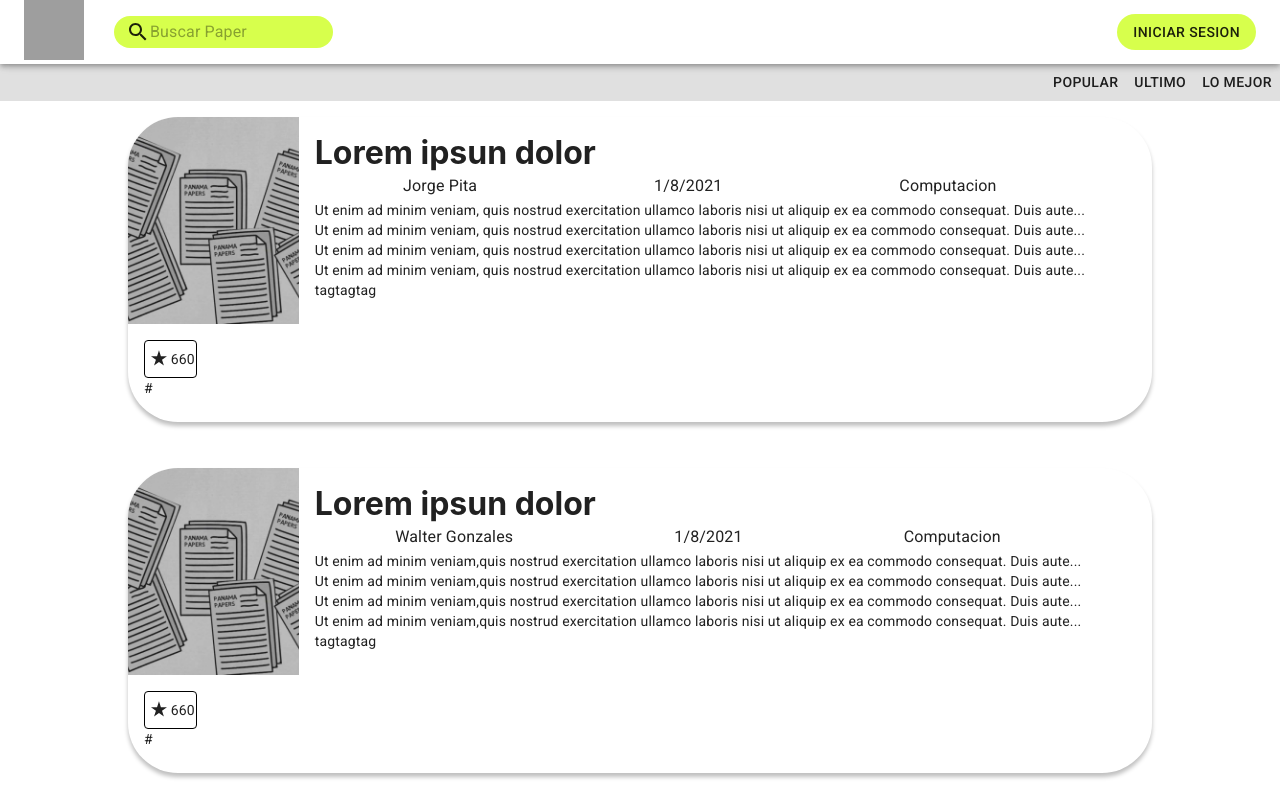
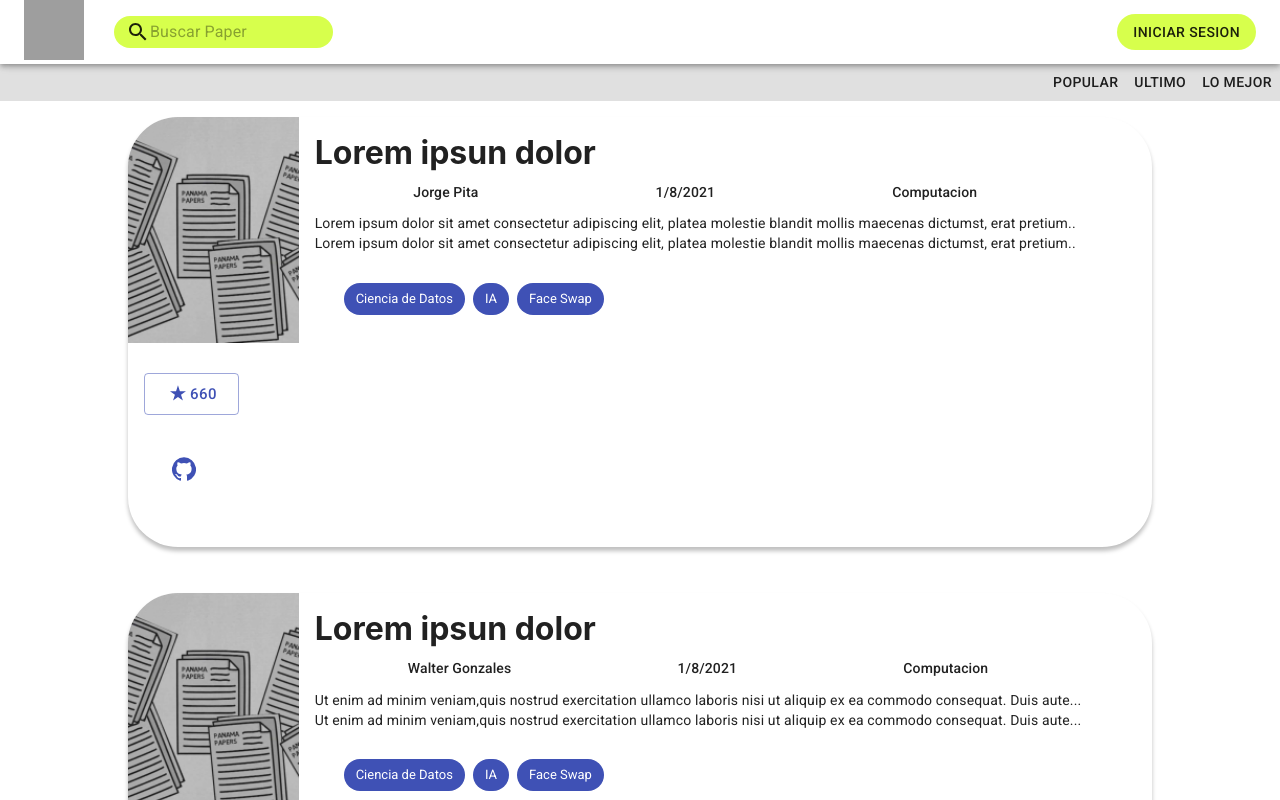
Before and after one commit to davidperjac/preTAWS, a React (Create React App) app: page / in a window 1280 px wide. Shown: the top 800 px of the page. Built offline with nearby package versions, Linux system fonts and the light colour scheme; grey boxes are pictures that could not be loaded.

Commit message:
se anadio botones de iconos de github, estrellas, tags y se arreglo la cardpaper

```diff
--- a/src/components/Landing/CardPaper.js
+++ b/src/components/Landing/CardPaper.js
@@ -2,8 +2,9 @@ import React from 'react';
 import { makeStyles } from '@material-ui/core/styles';
 import Card from '@material-ui/core/Card';
 import imagePaper from './paper.jpg';
-import { Grid, Icon } from '@material-ui/core';
+import GitHubIcon from '@material-ui/icons/GitHub';
 import StarRateIcon from '@material-ui/icons/StarRate';
+import { IconButton, Button, Chip, Grid } from '@material-ui/core';
 import './CardPaper.css';
 
 import { CardContent, CardMedia, Typography } from '@material-ui/core';
@@ -11,49 +12,40 @@ import { CardContent, CardMedia, Typography } from '@material-ui/core';
 const useStyle = makeStyles((theme) => ({
 	root: {
 		maxWidth: '80vw',
-		boxShadow:' 0px 4px 4px rgba(0, 0, 0, 0.25)',
+		boxShadow: ' 0px 4px 4px rgba(0, 0, 0, 0.25)',
 		borderRadius: '50px',
 		marginBottom: '30px',
-		padding: '0'
+		alignItems: 'center',
 	},
-	details: {
-		display: 'flex',
-		flexDirection: 'column',
-	},
-
 	cover: {
 		width: '100%',
 		height: '100%',
-		backgroundSize: 'cover'
 	},
-	container:{
-		boxShadow:' 0px 4px 4px rgba(0, 0, 0, 0.25)'
+	extras: {
+		display: 'flex',
+		justifyContent: 'space-around',
+		padding: '10px',
 	},
-	descripcion:{
+	descripcion: {
+		justifyContent: 'space-around',
+		whiteSpace: 'unset',
+		wordBreak: 'break-all',
+	},
+	gitHub: {
+		padding: '30px 16px',
+	},
+	chip: {
+		margin: theme.spacing(0.5),
+	},
+	chips: {
 		display: 'flex',
-		alignItems: 'center',
-		justifyContent : 'space-around'
+		justifyContent: 'left',
+		flexWrap: 'wrap',
+		listStyle: 'none',
+		paddingTop: '25px',
+		paddingLeft: '25px',
+		margin: 0,
 	},
-	content:{
-		display: 'flex',
-		flexDirection: 'column',
-		justifyContent: 'space-around'
-	},
-	texto:{
-		whiteSpace: 'pre-wrap',
-		whiteSpace: '-moz-pre-wrap',
-		whiteSpace: '-o-pre-wrap'
-	},
-	start:{
-		display: 'flex',
-		flexDirection: 'row',
-		justifyContent: 'Center',
-		alignItems: 'center',
-		padding: '6px 16px',
-		border: '1px solid #000000',
-		boxSizing: 'border-box',
-		borderRadius: '4px'
-	}
 }));
 
 const CardPaper = ({
@@ -70,8 +62,8 @@ const CardPaper = ({
 
 	return (
 		<div>
-			<Card className={classes.root} >
-				<Grid container spacing={0} >
+			<Card className={classes.root}>
+				<Grid container spacing={0}>
 					<Grid item xs={2}>
 						<CardMedia
 							className={classes.cover}
@@ -87,46 +79,49 @@ const CardPaper = ({
 								<Typography variant="" component="h1">
 									{titulo}
 								</Typography>
-								<div className={classes.descripcion}>
-									<Typography variant="subtitle1">
-										{autor}
-									</Typography>
-									<Typography variant="subtitle1">
-										{fecha}
-									</Typography>
-									<Typography variant="subtitle1">
-										{AreaEstudio}
+								<div className={classes.extras}>
+									<Typography variant="subtitle2">{autor}</Typography>
+									<Typography variant="subtitle2">{fecha}</Typography>
+									<Typography variant="subtitle2">{AreaEstudio}</Typography>
+								</div>
+								<div>
+									<Typography
+										variant="body2"
+										component="p"
+										className={classes.descripcion}
+									>
+										{descripcion}
+										<br />
+										{descripcion}
+										<br />
 									</Typography>
 								</div>
-								<Typography variant="body2" component="p" >
-									{descripcion}
-									<br/>
-									{descripcion}
-									<br/>
-									{descripcion}
-									<br/>
-									{descripcion}
-								</Typography>
-								<Typography variant="body2" component="p">
-									{tags}
-								</Typography>
+								<div className={classes.chips}>
+									{tags.map((tag) => {
+										return (
+											<Chip
+												label={tag}
+												color="primary"
+												clickable
+												className={classes.chip}
+											/>
+										);
+									})}
+								</div>
 							</CardContent>
 						</div>
 					</Grid>
 					<Grid item xs={1}>
-						<CardContent>
-							<div className={classes.start}>
-								<Icon>
-									<StarRateIcon/>
-								</Icon>
-								<Typography variant="body2" component="p" styles={{'alignItems':'center'}}>
-									{numEstrellas}
-								</Typography>
+						<CardContent className={classes.gitHub}>
+							<Button variant="outlined" size="large" color="primary">
+								<StarRateIcon />
+								{numEstrellas}
+							</Button>
+							<div className={classes.gitHub}>
+								<IconButton aria-label="github" color="primary">
+									<GitHubIcon />
+								</IconButton>
 							</div>
-
-							<Typography variant="body2" component="p">
-								{gitHub}
-							</Typography>
 						</CardContent>
 					</Grid>
 				</Grid>
--- a/src/components/Landing/papers.json
+++ b/src/components/Landing/papers.json
@@ -6,9 +6,9 @@
 			"Autor": "Jorge Pita",
 			"AreaEstudio": "Computacion",
 			"fecha": "1/8/2021",
-			"descripcion": "Ut enim ad minim veniam, quis nostrud exercitation ullamco laboris nisi ut aliquip ex ea commodo consequat. Duis aute...",
+			"descripcion": "Lorem ipsum dolor sit amet consectetur adipiscing elit, platea molestie blandit mollis maecenas dictumst, erat pretium..",
 			"NumEstrellas": 660,
-			"tags": ["tag", "tag", "tag"],
+			"tags": ["Ciencia de Datos", "IA", "Face Swap"],
 			"gitHub": "#"
 		},
 		{
@@ -19,7 +19,7 @@
 			"fecha": "1/8/2021",
 			"descripcion": "Ut enim ad minim veniam,quis nostrud exercitation ullamco laboris nisi ut aliquip ex ea commodo consequat. Duis aute...",
 			"NumEstrellas": 660,
-			"tags": ["tag", "tag", "tag"],
+			"tags": ["Ciencia de Datos", "IA", "Face Swap"],
 			"gitHub": "#"
 		},
 		{
@@ -30,7 +30,7 @@
 			"fecha": "1/8/2021",
 			"descripcion": "Ut enim ad minim veniam, quis nostrud exercitation ullamco laboris nisi ut aliquip ex ea commodo consequat. Duis aute...",
 			"NumEstrellas": 660,
-			"tags": ["tag", "tag", "tag"],
+			"tags": ["Ciencia de Datos", "IA", "Face Swap"],
 			"gitHub": "#"
 		},
 		{
@@ -41,7 +41,7 @@
 			"fecha": "1/8/2021",
 			"descripcion": "Ut enim ad minim veniam, quis nostrud exercitation ullamco laboris nisi ut aliquip ex ea commodo consequat. Duis aute...",
 			"NumEstrellas": 660,
-			"tags": ["tag", "tag", "tag"],
+			"tags": ["Ciencia de Datos", "IA", "Face Swap"],
 			"gitHub": "#"
 		},
 		{
@@ -52,7 +52,7 @@
 			"fecha": "1/8/2021",
 			"descripcion": "Ut enim ad minim veniam, quis nostrud exercitation ullamco laboris nisi ut aliquip ex ea commodo consequat. Duis aute...",
 			"NumEstrellas": 660,
-			"tags": ["tag", "tag", "tag"],
+			"tags": ["Ciencia de Datos", "IA", "Face Swap"],
 			"gitHub": "#"
 		},
 		{
@@ -63,7 +63,7 @@
 			"fecha": "1/8/2021",
 			"descripcion": "Ut enim ad minim veniam, quis nostrud exercitation ullamco laboris nisi ut aliquip ex ea commodo consequat. Duis aute...",
 			"NumEstrellas": 660,
-			"tags": ["tag", "tag", "tag"],
+			"tags": ["Ciencia de Datos", "IA", "Face Swap"],
 			"gitHub": "#"
 		},
 		{
@@ -74,7 +74,7 @@
 			"fecha": "1/8/2021",
 			"descripcion": "Ut enim ad minim veniam, quis nostrud exercitation ullamco laboris nisi ut aliquip ex ea commodo consequat. Duis aute...",
 			"NumEstrellas": 660,
-			"tags": ["tag", "tag", "tag"],
+			"tags": ["Ciencia de Datos", "IA", "Face Swap"],
 			"gitHub": "#"
 		},
 		{
@@ -85,7 +85,7 @@
 			"fecha": "1/8/2021",
 			"descripcion": "Ut enim ad minim veniam, quis nostrud exercitation ullamco laboris nisi ut aliquip ex ea commodo consequat. Duis aute...",
 			"NumEstrellas": 660,
-			"tags": ["tag", "tag", "tag"],
+			"tags": ["Ciencia de Datos", "IA", "Face Swap"],
 			"gitHub": "#"
 		}
 	]
```
